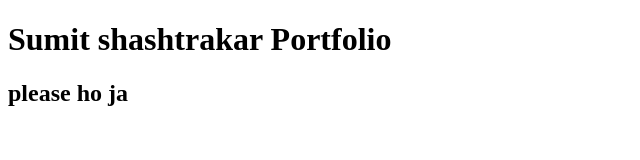
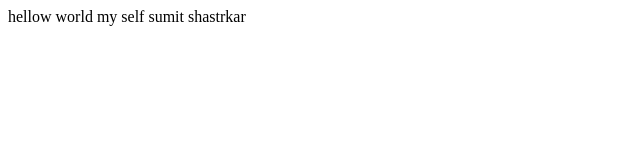
Before and after one commit to sumitss085/sumitss085.github.io, a plain HTML site: page index.html in a window 1280 px wide. Shown: the whole page, without its empty margins (0-640 px from the left). Drawn offline with Linux system fonts and the light colour scheme.

Commit message:
first commit

```diff
--- a/index.html
+++ b/index.html
@@ -4,10 +4,9 @@
     <meta charset="UTF-8">
     <meta http-equiv="X-UA-Compatible" content="IE=edge">
     <meta name="viewport" content="width=device-width, initial-scale=1.0">
-    <title>Sumit Portfolio</title>
+    <title>Document</title>
 </head>
 <body>
-    <h1>Sumit shashtrakar Portfolio</h1>
-    <h2>please ho ja</h2>
+    hellow world my self sumit shastrkar
 </body>
 </html>
```
